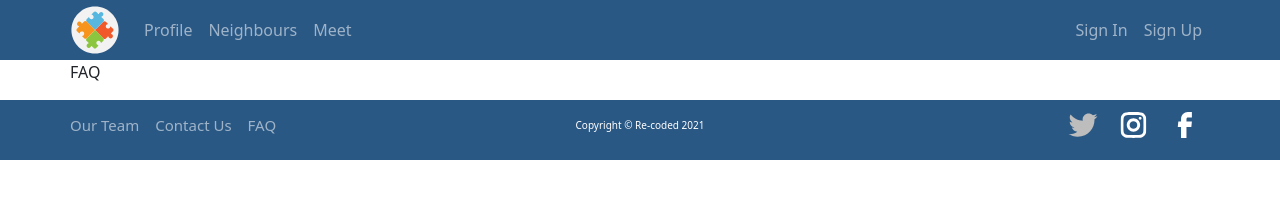
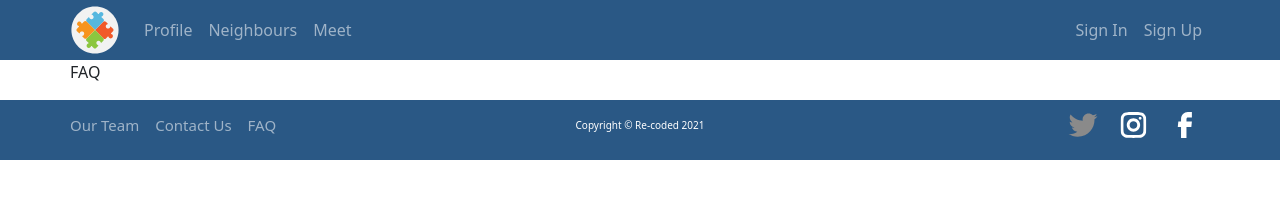
Before and after one commit to ReCoded-Org/capstone-turkey-love-thy-neighbour, a React (Create React App) app: page /faq in a window 1280 px wide. In both pictures the pointer is over the icon 1083 px from the left and 125 px from the top of the page. Shown: the top 200 px of the page. Built offline with nearby package versions, Linux system fonts and the light colour scheme.

Commit message:
Tweak filter values

```diff
--- a/src/components/Footer/index.scss
+++ b/src/components/Footer/index.scss
@@ -30,7 +30,7 @@
         transition: all ease-in-out 300ms;
       }
       svg:hover {
-        filter: brightness(90%) contrast(60%);
+        filter: brightness(90%) contrast(10%);
         transition: all ease-in-out 300ms;
       }
     }
```
